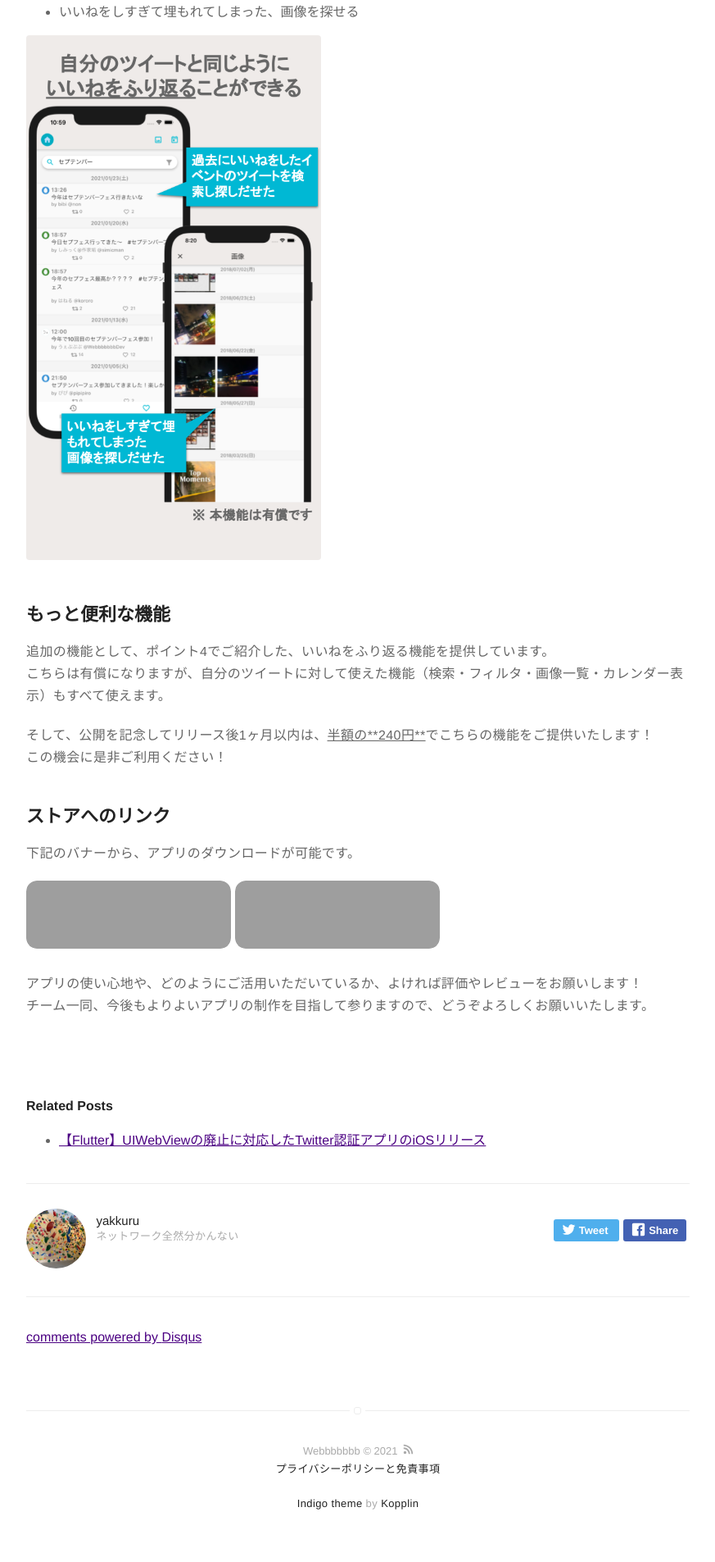
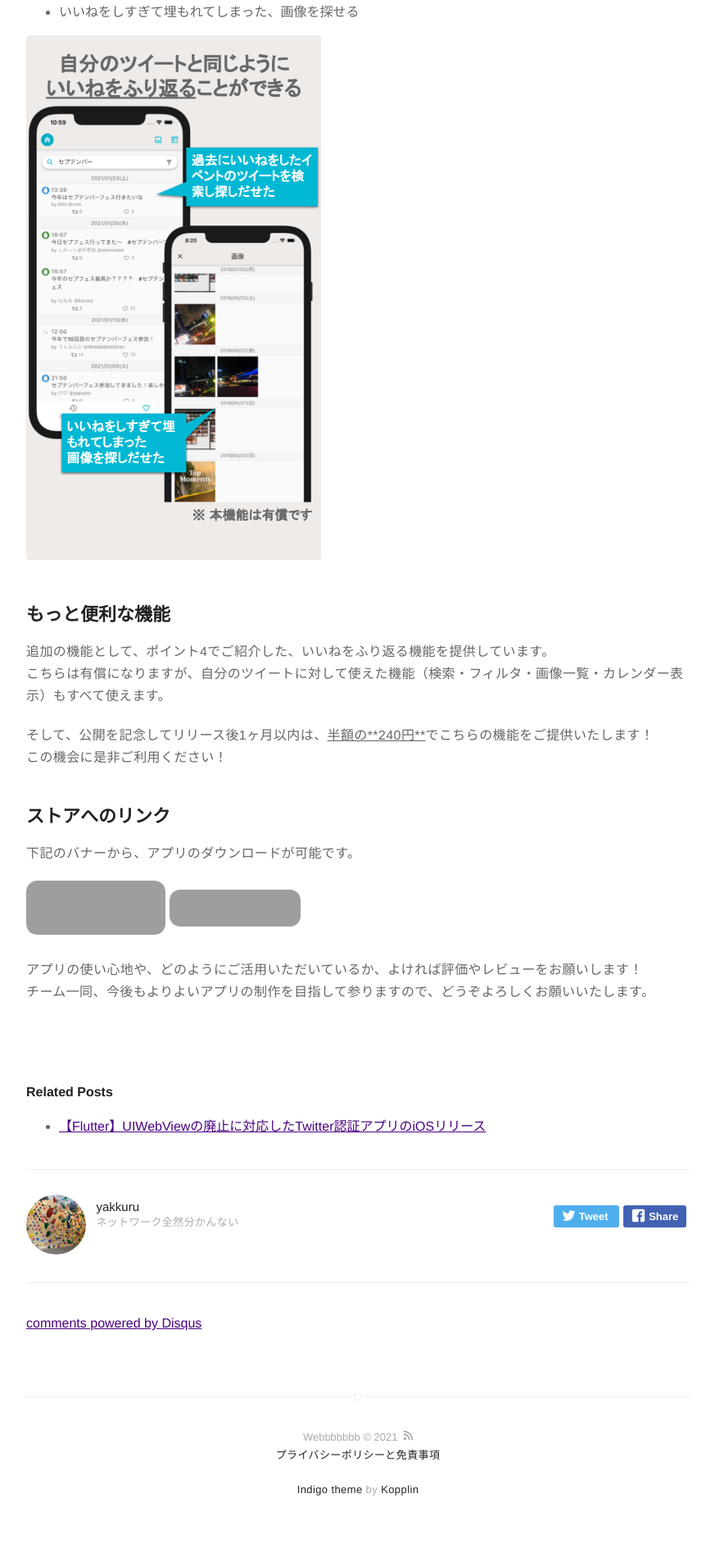
Before and after one commit to piropiro-piro/site, a Jekyll site: the page built from _posts/2021-04-08-tweet-logger-released.markdown, in a window 1280 px wide. Shown: the part 3217-5122 px from the top of the page at 82% size, without its empty margins (203-1076 px from the left). Built offline with Jekyll 4.4.1, drawn with Linux system fonts in a browser that asks for light colours; comment, search, counter and statistics services are not loaded; grey boxes are pictures that could not be loaded.

Commit message:
バッジサイズの修正3回目

```diff
--- a/_posts/2021-04-08-tweet-logger-released.markdown
+++ b/_posts/2021-04-08-tweet-logger-released.markdown
@@ -60,8 +60,8 @@ externalLink: false
 ## ストアへのリンク
 下記のバナーから、アプリのダウンロードが可能です。
 
-<a href="https://apps.apple.com/af/app/tweet-logger/id1553229063?itsct=apps_box&amp;itscg=30200" style="display: inline-block; overflow: hidden; border-top-left-radius: 13px; border-top-right-radius: 13px; border-bottom-right-radius: 13px; border-bottom-left-radius: 13px; width: 250px; height: 83px;"><img src="https://tools.applemediaservices.com/api/badges/download-on-the-app-store/black/en-us?size=250x83&amp;releaseDate=1617062400&h=330bce3e8b7280b3c04d553541f2ad85" alt="Download on the App Store" style="border-top-left-radius: 13px; border-top-right-radius: 13px; border-bottom-right-radius: 13px; border-bottom-left-radius: 13px; width: 250px; height: 83px;"></a>
-<a href='https://play.google.com/store/apps/details?id=com.webbbbbbb.tweet_logger&pcampaignid=pcampaignidMKT-Other-global-all-co-prtnr-py-PartBadge-Mar2515-1' style="display: inline-block; overflow: hidden; border-top-left-radius: 13px; border-top-right-radius: 13px; border-bottom-right-radius: 13px; border-bottom-left-radius: 13px; width: 250px; height: 83px;"><img src='https://play.google.com/intl/en_us/badges/static/images/badges/en_badge_web_generic.png' alt='Get it on Google Play' style="border-top-left-radius: 13px; border-top-right-radius: 13px; border-bottom-right-radius: 13px; border-bottom-left-radius: 13px; width: 250px; height: 83px;"/></a>
+<a href='https://play.google.com/store/apps/details?id=com.webbbbbbb.tweet_logger&pcampaignid=pcampaignidMKT-Other-global-all-co-prtnr-py-PartBadge-Mar2515-1' style="display: inline-block; overflow: hidden; border-top-left-radius: 13px; border-top-right-radius: 13px; border-bottom-right-radius: 13px;border-bottom-left-radius: 13px; width: 170px; height: 66px"><img src='https://play.google.com/intl/en_us/badges/static/images/badges/en_badge_web_generic.png' alt='Get it on Google Play' style="border-top-left-radius: 13px; border-top-right-radius: 13px; border-bottom-right-radius: 13px;border-bottom-left-radius: 13px; width: 170px; height: 66px;"/></a> <a href="https://apps.apple.com/af/app/tweet-logger/id1553229063?itsct=apps_box&amp;itscg=30200" style="display: inline-block; overflow: hidden; border-top-left-radius: 13px; border-top-right-radius: 13px; border-bottom-right-radius: 13px; border-bottom-left-radius: 13px; width: 160px; height: 65px;"><img src="https://tools.applemediaservices.com/api/badges/download-on-the-app-store/black/en-us?size=250x83&amp;releaseDate=1617062400&h=330bce3e8b7280b3c04d553541f2ad85" alt="Download on the App Store" style="border-top-left-radius: 13px; border-top-right-radius: 13px; border-bottom-right-radius: 13px; border-bottom-left-radius: 13px; width: 160px; height: 45px; margin: 10px 0px 0px 0px"></a>
+
 
 
 アプリの使い心地や、どのようにご活用いただいているか、よければ評価やレビューをお願いします！<br>
```
